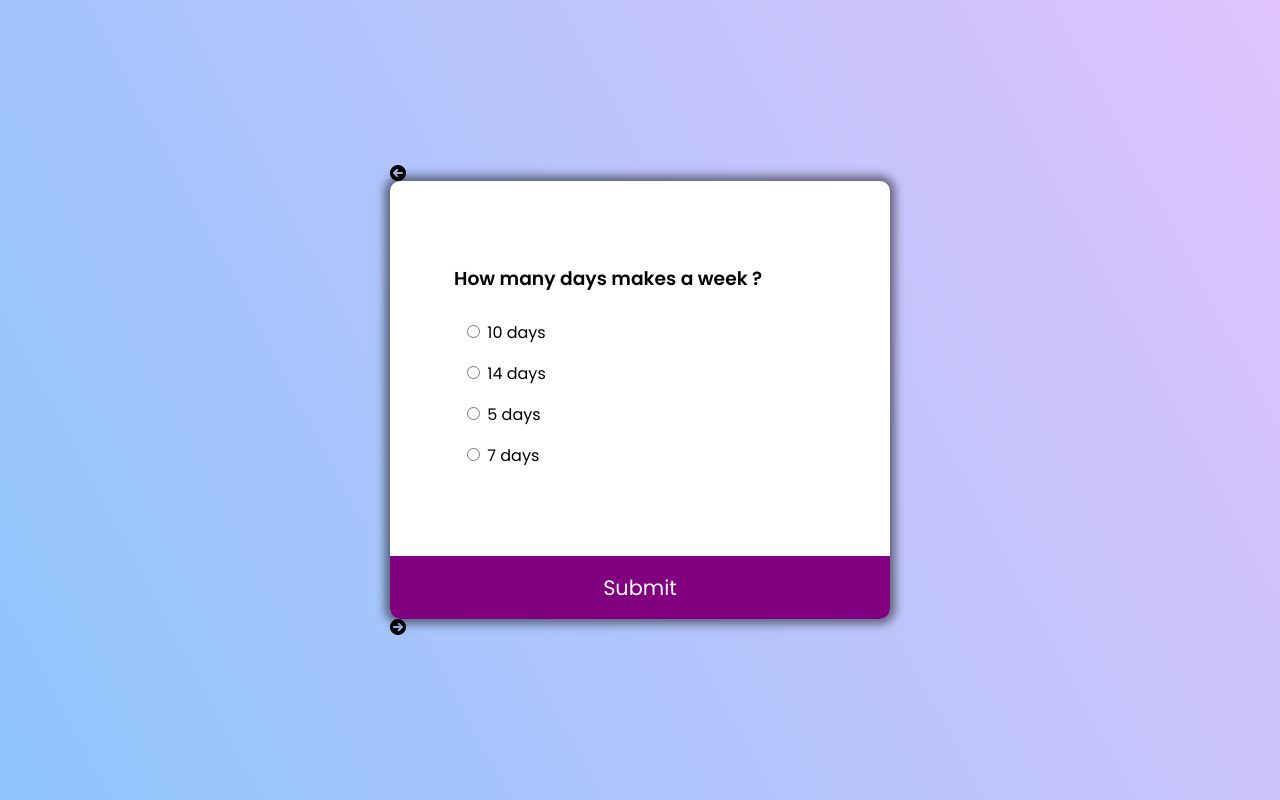
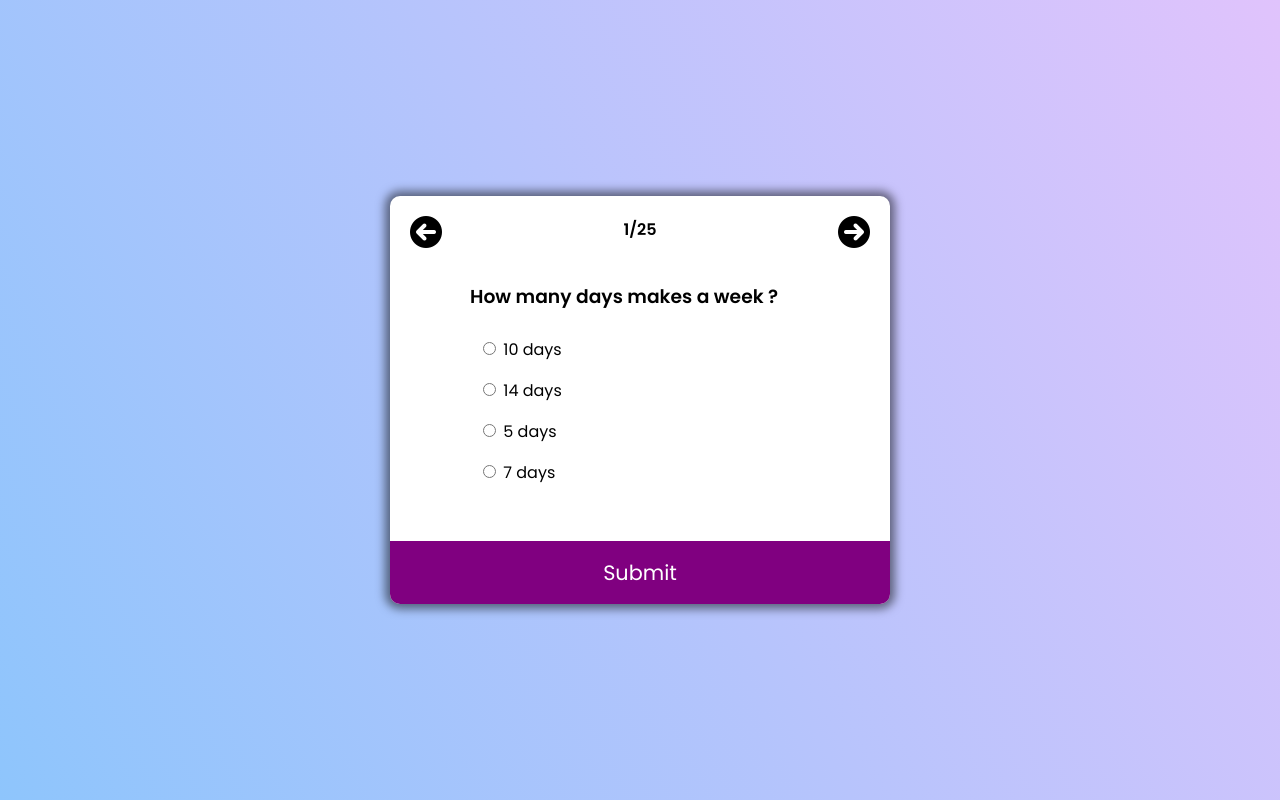
Before and after one commit to pushparaj21/psquizapp.github.io, a plain HTML site: page index.html in a window 1280 px wide. Drawn offline with Linux system fonts and the light colour scheme.

Commit message:
added Navigation

```diff
--- a/index.html
+++ b/index.html
@@ -11,13 +11,19 @@
       crossorigin="anonymous"
       referrerpolicy="no-referrer"
     />
+
     <script src="./script.js" defer></script>
     <title>Quizapp</title>
   </head>
   <body>
-    <div>
-      <i class="fa-solid fa-circle-arrow-left"></i>
+    <!-- <div> -->
+
     <div id="quiz-container">
+      <div id="navigation">
+        <i class="fa-solid fa-circle-arrow-left" id="left"></i>
+        <h4 id="currentQuestion"></h4>
+        <i class="fa-solid fa-circle-arrow-right" id="right"></i>
+      </div>
       <div class="quiz_header">
         <h3 id="question">question</h3>
         <ul>
@@ -42,7 +48,7 @@
 
       <button id="submit">Submit</button>
     </div>
-      <i class="fa-solid fa-circle-arrow-right"></i>
-    </div>
+
+    <!-- </div> -->
   </body>
 </html>
--- a/script.js
+++ b/script.js
@@ -232,9 +232,28 @@ const c_text = document.getElementById("c_text");
 const d_text = document.getElementById("d_text");
 const submitbtn = document.getElementById("submit");
 const answers = document.querySelectorAll(".answer");
+const leftButton = document.getElementById("left");
+const rightButton = document.getElementById("right");
+const currentQuestion = document.getElementById("currentQuestion");
+
+// move button
+rightButton.addEventListener("click", () => {
+  currentQuiz++;
+  currentQuiz < quizData.length
+    ? loadQuiz()
+    : alert("you finished and your score is : " + score);
+});
+
+leftButton.addEventListener("click", () => {
+  currentQuiz ? currentQuiz-- : currentQuiz;
+  loadQuiz();
+});
+
 let currentQuiz = 0;
 loadQuiz();
 function loadQuiz() {
+  currentQuestion.innerText = `${currentQuiz + 1}/${quizData.length}`;
+  console.log(currentQuestion.innerText);
   const currentQuizData = quizData[currentQuiz];
   questionEl.innerText = currentQuizData.question;
   a_text.innerText = currentQuizData.a;
@@ -258,12 +277,4 @@ submitbtn.addEventListener("click", () => {
   if (checkedAnswer == quizData[currentQuiz].correct) {
     score++;
   }
-  currentQuiz++;
-
-  if (currentQuiz < quizData.length) {
-    loadQuiz();
-  } else {
-    //to do show win prizeg
-    alert("you finished and your score is : " + score);
-  }
 });
--- a/style.css
+++ b/style.css
@@ -12,6 +12,11 @@ body {
   align-items: center;
   min-height: 100vh;
 }
+#navigation {
+  display: flex;
+  justify-content: space-between;
+}
+
 #quiz-container {
   background-color: white;
   width: 500px;
@@ -21,7 +26,8 @@ body {
   overflow: hidden;
 }
 .quiz_header {
-  padding: 4rem;
+  padding: 0 5rem 2rem 5rem;
+  /* text-align: center; */
 }
 ul {
   list-style-type: none;
@@ -47,3 +53,16 @@ button {
 button:hover {
   background-color: rgb(77, 4, 77);
 }
+
+#left,
+#right {
+  font-size: 2rem;
+  padding: 20px 20px 0 20px;
+  cursor: pointer;
+}
+
+#left:hover,
+#right:hover {
+  transform: scale(1.2);
+  transition: 200ms;
+}
```
Lines whose indentation alone changed are shown as unchanged.
